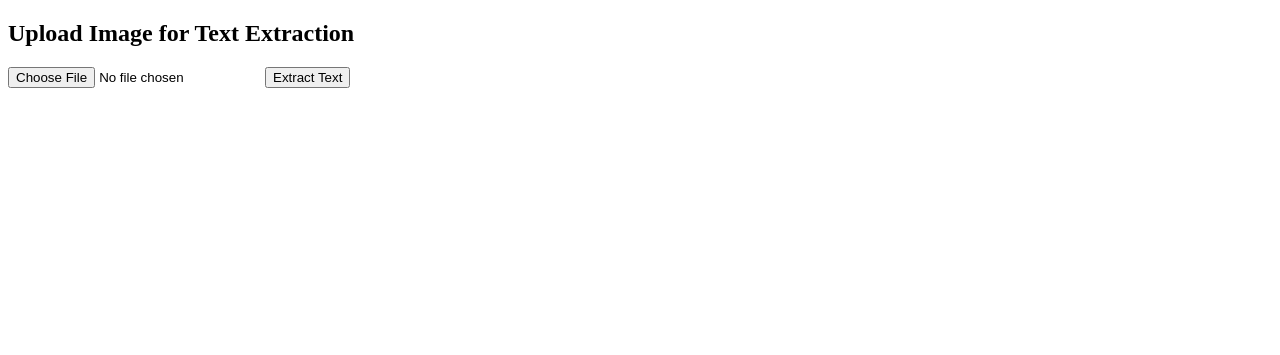
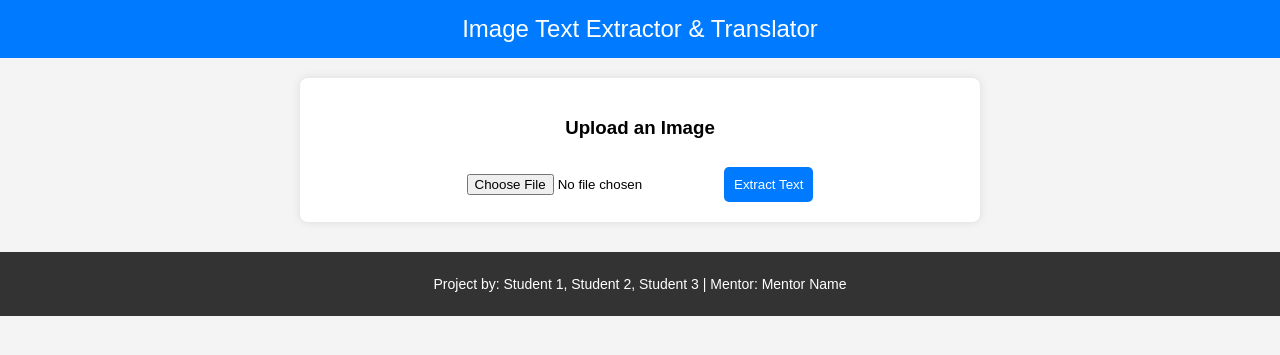
Before and after one commit to virajchandugade/OCR_using_python_MYP3-aster, a Flask app: page / in a window 1280 px wide. Shown: the top 355 px of the page. Run offline with Flask 3, Linux system fonts and the light colour scheme.

Commit message:
commited by the author to the publisher.

```diff
--- a/templates/index.html
+++ b/templates/index.html
@@ -3,30 +3,82 @@
 <head>
     <meta charset="UTF-8">
     <meta name="viewport" content="width=device-width, initial-scale=1.0">
-    <title>Image Translator</title>
+    <title>Image Text Extractor & Translator</title>
+    <style>
+        body {
+            font-family: Arial, sans-serif;
+            text-align: center;
+            background-color: #f4f4f4;
+            margin: 0;
+            padding: 0;
+        }
+        header {
+            background-color: #007bff;
+            color: white;
+            padding: 15px;
+            font-size: 24px;
+        }
+        .container {
+            width: 50%;
+            margin: auto;
+            padding: 20px;
+            background: white;
+            box-shadow: 0px 0px 10px rgba(0, 0, 0, 0.1);
+            border-radius: 8px;
+            margin-top: 20px;
+        }
+        button {
+            background-color: #007bff;
+            color: white;
+            padding: 10px;
+            border: none;
+            cursor: pointer;
+            border-radius: 5px;
+            margin-top: 10px;
+        }
+        button:hover {
+            background-color: #0056b3;
+        }
+        .loading {
+            display: none;
+            font-weight: bold;
+            color: #ff5733;
+            margin-top: 10px;
+        }
+        footer {
+            margin-top: 30px;
+            background-color: #333;
+            color: white;
+            padding: 10px;
+            font-size: 14px;
+        }
+    </style>
     <script>
-        function showLoading() {
-            document.getElementById("loading").style.display = "block";
+        function showLoading(id) {
+            document.getElementById(id).style.display = "block";
         }
     </script>
 </head>
 <body>
-    <h2>Upload Image for Text Extraction</h2>
-    <form action="/upload" method="POST" enctype="multipart/form-data" onsubmit="showLoading()">
+
+<header>Image Text Extractor & Translator</header>
+
+<div class="container">
+    <h3>Upload an Image</h3>
+    <form action="/upload" method="POST" enctype="multipart/form-data" onsubmit="showLoading('loadingExtract')">
         <input type="file" name="image" accept="image/png, image/jpeg" required>
         <button type="submit">Extract Text</button>
     </form>
-
-    <div id="loading" style="display: none;">
-        <p>Translating...</p>
+    <div id="loadingExtract" class="loading">Extracting text...</div>
 </div>
 
 {% if extracted_text %}
-        <h3>Extracted Text (English):</h3>
+<div class="container">
+    <h3>Extracted Text (English)</h3>
     <p>{{ extracted_text }}</p>
 
     <h3>Translate to:</h3>
-        <form action="/translate" method="POST" onsubmit="showLoading()">
+    <form action="/translate" method="POST" onsubmit="showLoading('loadingTranslate')">
         <input type="hidden" name="text" value="{{ extracted_text }}">
         <select name="language">
             <option value="hi">Hindi</option>
@@ -35,11 +87,20 @@
         </select>
         <button type="submit">Translate</button>
     </form>
+    <div id="loadingTranslate" class="loading">Translating...</div>
+</div>
 {% endif %}
 
 {% if translated_text %}
-        <h3>Translated Text ({{ lang_name }}):</h3>
+<div class="container">
+    <h3>Translated Text ({{ lang_name }})</h3>
     <p>{{ translated_text }}</p>
+</div>
 {% endif %}
+
+<footer>
+    <p>Project by: Student 1, Student 2, Student 3 | Mentor: Mentor Name</p>
+</footer>
+
 </body>
 </html>
```
Lines whose indentation alone changed are shown as unchanged.
